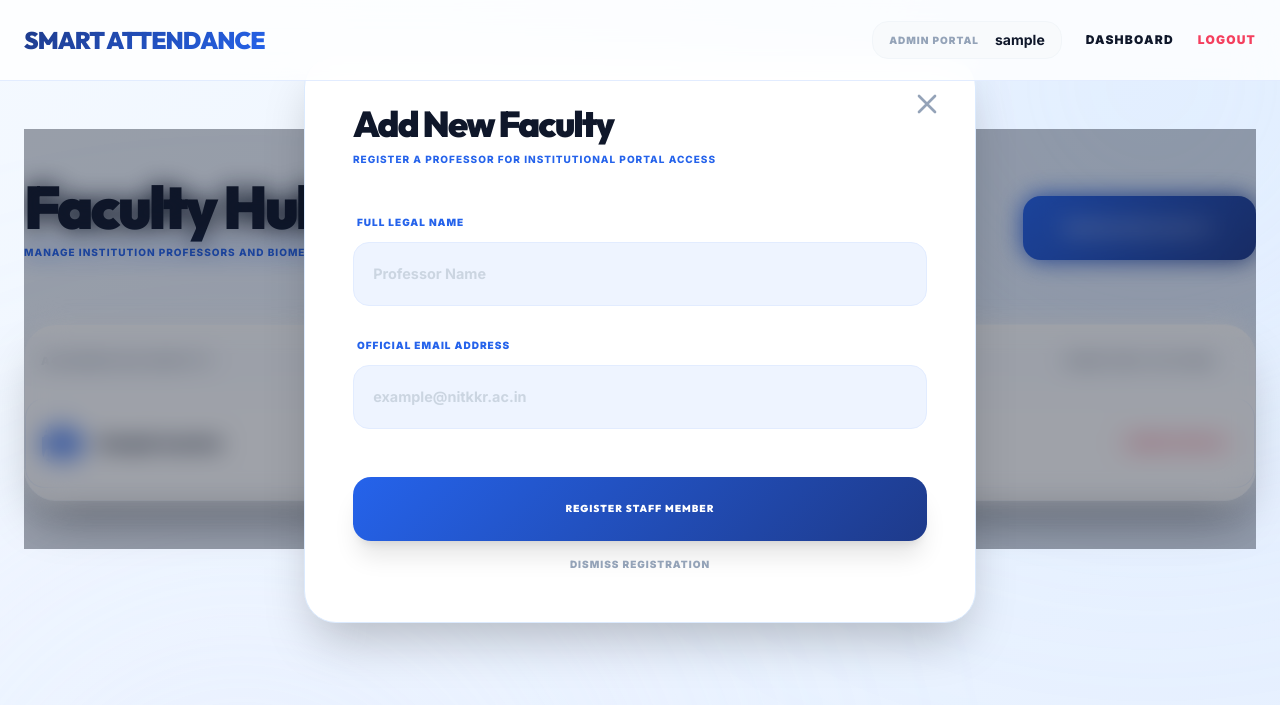
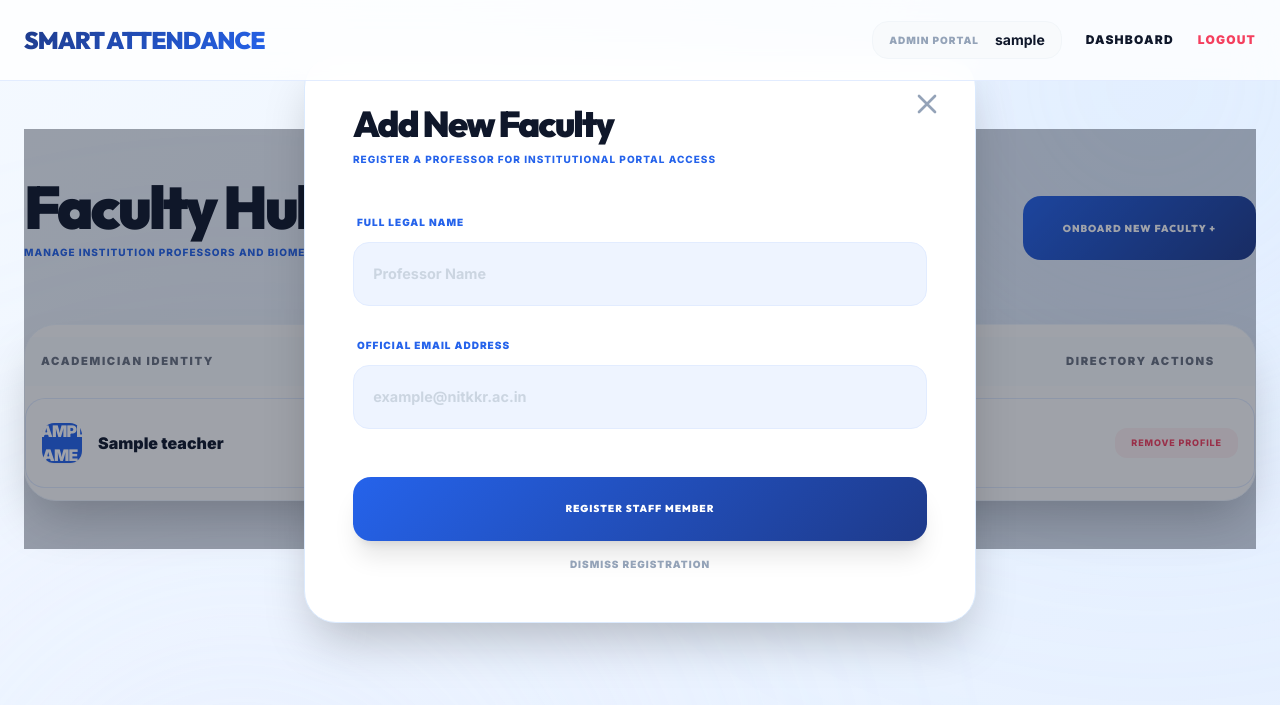
Before and after one commit to RajKumar8814/NIT_KKR_ATTENDANCE_SYSTEM, a Flask app: page /admin/teachers in a window 1280 px wide, after a click on "ONBOARD NEW FACULTY +". Shown: the top 705 px of the page. Run offline with Flask 3, Linux system fonts and the light colour scheme; the visitor is signed in with stand-in values (Sample User, id 1); a database or web service that is not in the repository returns one stand-in record (values such as "Sample title"); some libraries are stand-ins or nearby versions.

Commit message:
style: remove background blur from faculty registration modal

```diff
--- a/templates/admin/teachers.html
+++ b/templates/admin/teachers.html
@@ -42,7 +42,7 @@
         </table>
     </div>
 
-    <div id="teacher-modal" class="hidden fixed inset-0 z-[9999] bg-slate-900/40 backdrop-blur-md flex items-center justify-center p-6">
+    <div id="teacher-modal" class="hidden fixed inset-0 z-[9999] bg-slate-900/40 flex items-center justify-center p-6">
         <div class="premium-card max-w-2xl w-full p-12 border-blue-100 shadow-2xl bg-white relative">
             <button onclick="document.getElementById('teacher-modal').classList.add('hidden')" class="absolute top-8 right-8 text-slate-400 hover:text-rose-500 transition-colors">
                 <svg class="h-8 w-8" fill="none" stroke="currentColor" viewBox="0 0 24 24"><path stroke-linecap="round" stroke-linejoin="round" stroke-width="2" d="M6 18L18 6M6 6l12 12" /></svg>
```
